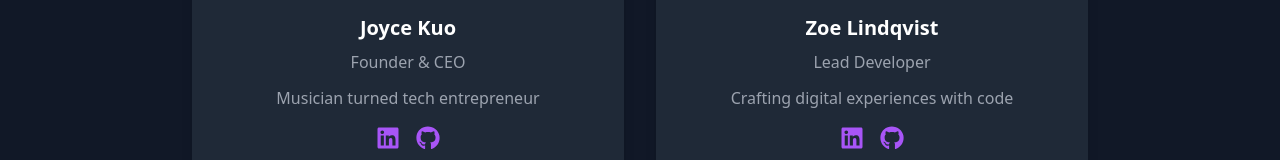
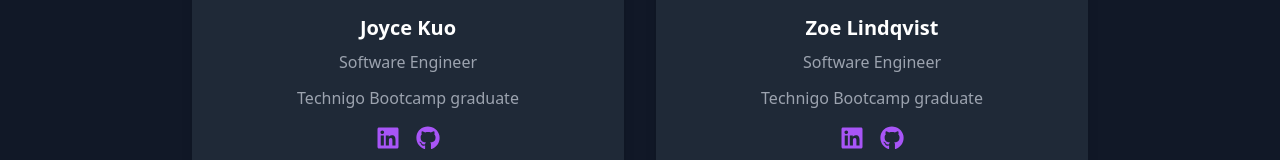
Before and after one commit to zoe-lindqvist/project-final, a React (Vite) app in the folder frontend/: page /about in a window 1280 px wide. Shown: the part 882-1042 px from the top of the page. Built offline with nearby package versions, Linux system fonts and the light colour scheme; no server answers.

Commit message:
add navigation to journal in Hero in Hero Section

```diff
--- a/frontend/src/components/HeroSection.tsx
+++ b/frontend/src/components/HeroSection.tsx
@@ -1,7 +1,19 @@
-import { Link } from "react-router-dom";
+import { Link, useNavigate } from "react-router-dom";
 import { Music2 } from "lucide-react";
+import { useAuthStore } from "../store/useAuthStore";
 
 export const HeroSection = () => {
+  const navigate = useNavigate();
+  const { isAuthenticated } = useAuthStore();
+
+  const handleStartJourney = () => {
+    if (isAuthenticated) {
+      navigate("/journal");
+    } else {
+      navigate("/login");
+    }
+  };
+
   return (
     <section className="relative py-24 overflow-hidden">
       {/* Background Gradient Circles */}
@@ -28,12 +40,12 @@ export const HeroSection = () => {
         </p>
 
         <div className="flex items-center justify-center gap-4">
-          <Link
-            to="/login"
+          <button
+            onClick={handleStartJourney}
             className="bg-primary-accent dark:bg-primary-default text-white px-8 py-4 rounded-xl text-lg font-semibold hover:bg-primary-dark dark:hover-bg-primary-accent transition-all hover:scale-105 shadow-lg hover:shadow-primary-accent/25"
           >
             Start Your Journey
-          </Link>
+          </button>
           <Link
             to="/about"
             className="text-text-light dark:text-text-dark px-8 py-4 rounded-xl text-lg font-semibold hover:bg-gray-50 dark:hover:bg-gray-800 transition-all border-2 border-gray-200 dark:border-gray-700"
--- a/frontend/src/pages/About.tsx
+++ b/frontend/src/pages/About.tsx
@@ -128,21 +128,20 @@ export const About: React.FC = () => {
           {[
             {
               name: "Joyce Kuo",
-              role: "Founder & CEO",
-              bio: "Musician turned tech entrepreneur",
+              role: "Software Engineer",
+              bio: "Technigo Bootcamp graduate",
+              // bio: "Musician turned tech entrepreneur",
               linkedin: "https://www.linkedin.com/in/joyce-kuo-dev/",
               github: "https://github.com/JoyceKuode",
               image: "/headshots/joyce-kuo.jpg",
             },
             {
               name: "Zoe Lindqvist",
-              role: "Lead Developer",
-              bio: "Crafting digital experiences with code",
-              // linkedin: "https://www.linkedin.com/in/zoe-lindqvist/",
-              // github: "",
+              role: "Software Engineer",
+              bio: "Technigo Bootcamp graduate",
+              linkedin: "https://www.linkedin.com/in/zoe-lindqvist/",
+              github: "https://github.com/zoe-lindqvist",
               image: "/headshots/zoe-lindqvist-2.jpg",
-              github: "https://github.com/zoelindqvist",
-              linkedin: "https://linkedin.com/in/zoelindqvist",
             },
           ].map((member, index) => (
             <div
```
